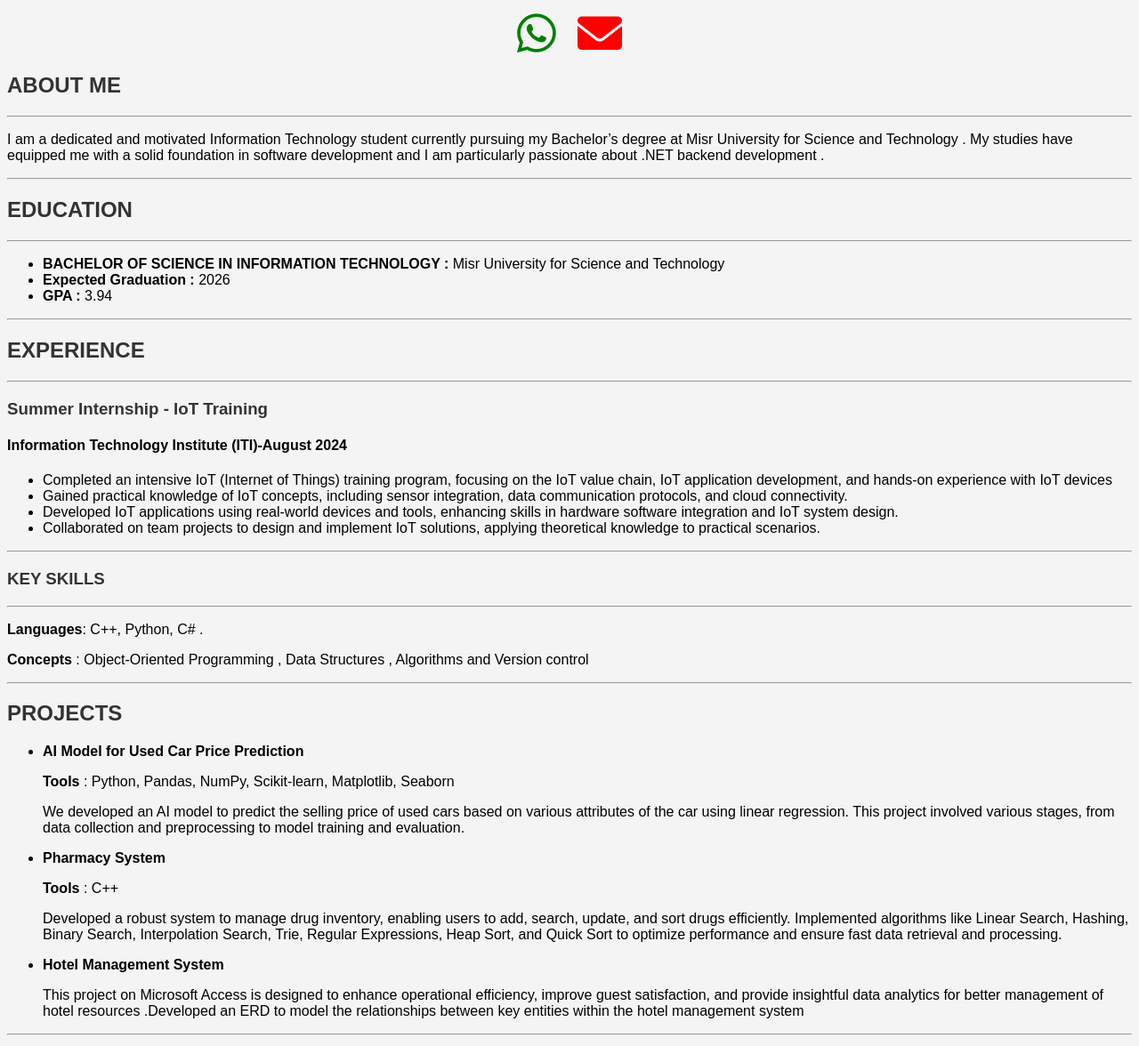
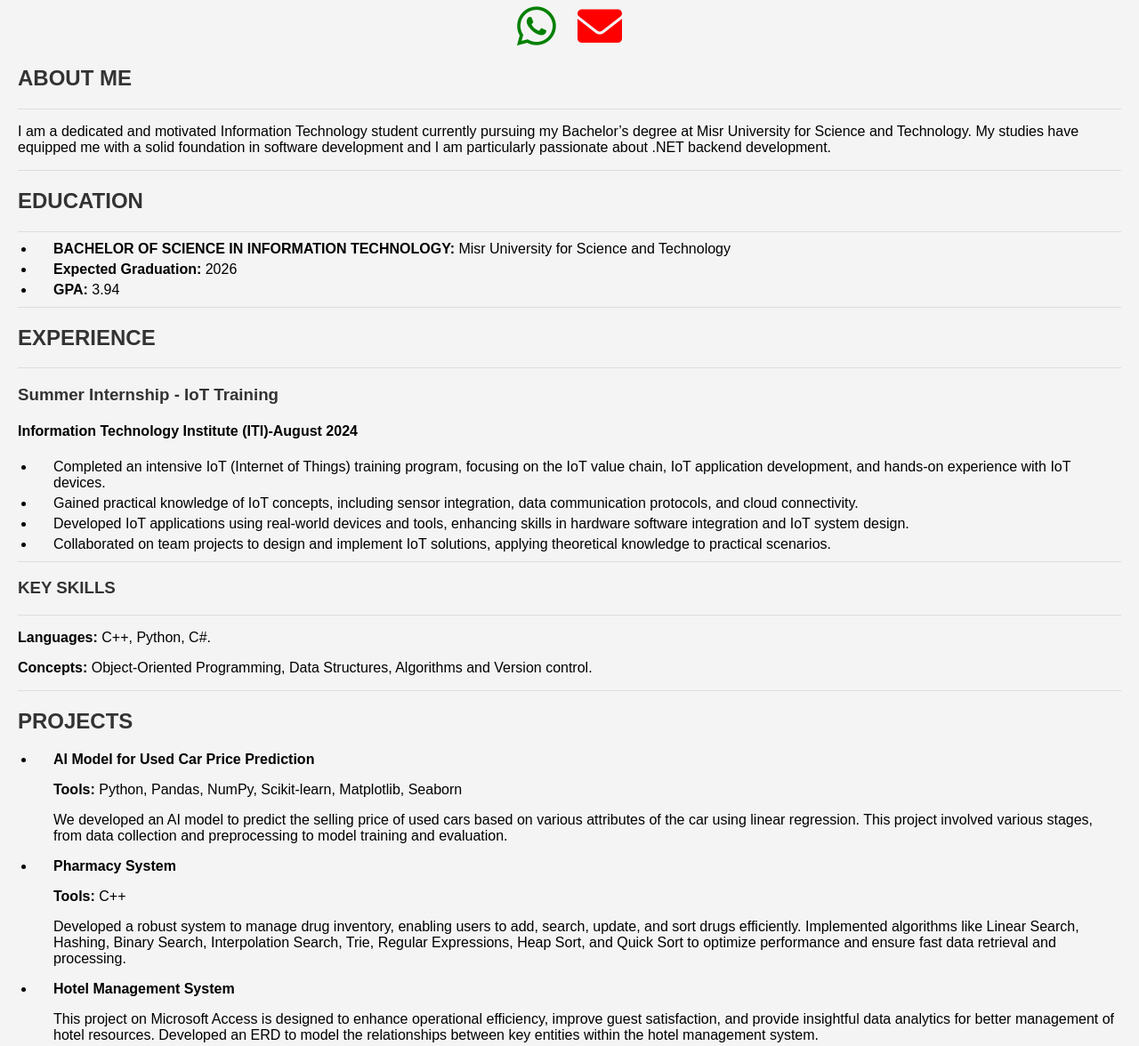
Before and after one commit to khaledshabrawy007/html-portfolio, a plain HTML site: page index.html in a window 1280 px wide. Shown: the part 96-1272 px from the top of the page at 89% size. Drawn offline with Linux system fonts and the light colour scheme.

Commit message:
v1 index.html

```diff
--- a/index.html
+++ b/index.html
@@ -2,104 +2,94 @@
 <html lang="en">
 <head>
     <meta charset="UTF-8">
-    <meta name="viewport" content="width=device-width, initial-scale=1, maximum-scale=1, user-scalable=no">
+    <meta name="viewport" content="width=device-width, initial-scale=1.0">
     <link rel="stylesheet" href="https://cdnjs.cloudflare.com/ajax/libs/font-awesome/6.0.0/css/all.min.css">
     <title>My Portfolio</title>
     <style>
+        body {
+            background-color: #f4f4f4;
+            font-family: Arial, sans-serif;
+            margin: 0;
+            padding: 20px;
+        }
+        h1, h2, h3 {
+            color: #333;
+        }
         ul, li {
             font-weight: normal;
+            margin: 5px 0;
+            padding-left: 20px;
+        }
+        hr {
+            margin: 10px 0;
+            border: 0;
+            border-top: 1px solid #ddd;
+        }
+        .social-icons {
+            text-align: center;
+            margin: 20px 0;
+        }
+        .social-icons a {
+            margin: 0 10px;
+            text-decoration: none;
         }
     </style>
-        <style>
-            body {
-                background-color: #f4f4f4; /* Light gray background */
-                font-family: Arial, sans-serif;
-            }
-            h1, h2, h3 {
-                color: #333; /* Dark gray for better contrast */
-            }
-        </style>
-
-
 </head>
-
-
-
 <body>
-    <h1 style="text-align: center;">Khaled El Sayed El Shabrawy </h1>
-
-    <div style="text-align: center; margin-top: 50px;">
-        <a href="https://wa.me/201125880612" target="_blank" style="margin: 10px; text-decoration: none;">
-            <i class="fa-brands fa-whatsapp" style="font-size: 50px; color: green;"></i>
-        </a>
-        <a href="mailto:khalidshabrawy007@gmail.com?subject=Hello&body=I%20want%20to%20contact%20you." target="_blank"
-           style="margin: 10px; text-decoration: none;">
-            <i class="fa-solid fa-envelope" style="font-size: 50px; color: red;"></i>
-        </a>
+    <h1 style="text-align: center;">Khaled El Sayed El Shabrawy</h1>
+    <div class="social-icons">
+        <a href="https://wa.me/201125880612" target="_blank"><i class="fa-brands fa-whatsapp" style="font-size: 50px; color: green;"></i></a>
+        <a href="mailto:khalidshabrawy007@gmail.com?subject=Hello&body=I%20want%20to%20contact%20you." target="_blank"><i class="fa-solid fa-envelope" style="font-size: 50px; color: red;"></i></a>
     </div>
 
     <h2>ABOUT ME</h2>
     <hr>
-    <p> I am a dedicated and motivated Information Technology student currently pursuing my Bachelor’s degree at
-        Misr University for Science and Technology . My studies have equipped me with a solid foundation in software
-        development and I am particularly passionate about .NET backend development . </p>
+    <p>I am a dedicated and motivated Information Technology student currently pursuing my Bachelor’s degree at Misr University for Science and Technology. My studies have equipped me with a solid foundation in software development and I am particularly passionate about .NET backend development.</p>
     <hr>
-    <h2> EDUCATION</h2>
+
+    <h2>EDUCATION</h2>
     <hr>
     <ul>
-        <li><b>BACHELOR OF SCIENCE IN INFORMATION TECHNOLOGY : </b> Misr University for Science and Technology </li>
-        <li><b> Expected Graduation : </b> 2026 </li>
-        <li><b> GPA : </b> 3.94 </li>
+        <li><b>BACHELOR OF SCIENCE IN INFORMATION TECHNOLOGY:</b> Misr University for Science and Technology</li>
+        <li><b>Expected Graduation:</b> 2026</li>
+        <li><b>GPA:</b> 3.94</li>
     </ul>
     <hr>
-    <h2> EXPERIENCE</h2>
+
+    <h2>EXPERIENCE</h2>
     <hr>
-    <h3> Summer Internship - IoT Training</h3>
-    <h4> Information Technology Institute (ITI)-August 2024 </h4>
+    <h3>Summer Internship - IoT Training</h3>
+    <h4>Information Technology Institute (ITI)-August 2024</h4>
     <ul>
-        <li>Completed an intensive IoT (Internet of Things) training program, focusing on the IoT value chain,
-            IoT application development, and hands-on experience with IoT devices</li>
-        <li> Gained practical knowledge of IoT concepts, including sensor integration, data communication
-            protocols, and cloud connectivity.</li>
-        <li> Developed IoT applications using real-world devices and tools, enhancing skills in hardware
-            software integration and IoT system design.</li>
-        <li>Collaborated on team projects to design and implement IoT solutions, applying theoretical
-            knowledge to practical scenarios.</li>
+        <li>Completed an intensive IoT (Internet of Things) training program, focusing on the IoT value chain, IoT application development, and hands-on experience with IoT devices.</li>
+        <li>Gained practical knowledge of IoT concepts, including sensor integration, data communication protocols, and cloud connectivity.</li>
+        <li>Developed IoT applications using real-world devices and tools, enhancing skills in hardware software integration and IoT system design.</li>
+        <li>Collaborated on team projects to design and implement IoT solutions, applying theoretical knowledge to practical scenarios.</li>
     </ul>
     <hr>
-    <h3> KEY SKILLS</h3>
+
+    <h3>KEY SKILLS</h3>
     <hr>
-<p><b> Languages</b>: C++, Python, C# .</p>
-<p> <b>Concepts</b> : Object-Oriented Programming , Data Structures , Algorithms and Version control </p>
+    <p><b>Languages:</b> C++, Python, C#.</p>
+    <p><b>Concepts:</b> Object-Oriented Programming, Data Structures, Algorithms and Version control.</p>
     <hr>
-<h2> PROJECTS</h2>
+
+    <h2>PROJECTS</h2>
     <ul>
         <li>
-        <p><b> AI Model for Used Car Price Prediction</b></p>
-        <p>
-            <b>Tools </b>: Python, Pandas, NumPy, Scikit-learn, Matplotlib, Seaborn</p>
-            <p></p>We developed an AI model to predict the selling price of used cars based on various attributes of the
-            car using linear regression. This project involved various stages, from data collection and
-            preprocessing to model training and evaluation.
-        </p>
+            <p><b>AI Model for Used Car Price Prediction</b></p>
+            <p><b>Tools:</b> Python, Pandas, NumPy, Scikit-learn, Matplotlib, Seaborn</p>
+            <p>We developed an AI model to predict the selling price of used cars based on various attributes of the car using linear regression. This project involved various stages, from data collection and preprocessing to model training and evaluation.</p>
         </li>
         <li>
-        <p><b> Pharmacy System</b></p>
-        <p><b>Tools</b> : C++</p>
-        <p>Developed a robust system to manage drug inventory, enabling users to add, search, update, and sort
-            drugs efficiently. Implemented algorithms like Linear Search, Hashing, Binary Search, Interpolation
-            Search, Trie, Regular Expressions, Heap Sort, and Quick Sort to optimize performance and ensure fast
-            data retrieval and processing.</p>
+            <p><b>Pharmacy System</b></p>
+            <p><b>Tools:</b> C++</p>
+            <p>Developed a robust system to manage drug inventory, enabling users to add, search, update, and sort drugs efficiently. Implemented algorithms like Linear Search, Hashing, Binary Search, Interpolation Search, Trie, Regular Expressions, Heap Sort, and Quick Sort to optimize performance and ensure fast data retrieval and processing.</p>
         </li>
         <li>
             <p><b>Hotel Management System</b></p>
-        <p>This project on Microsoft Access is designed to enhance operational efficiency, improve guest
-            satisfaction, and provide insightful data analytics for better management of hotel resources
-            .Developed an ERD to model the relationships between key entities within the hotel management
-            system</p>
+            <p>This project on Microsoft Access is designed to enhance operational efficiency, improve guest satisfaction, and provide insightful data analytics for better management of hotel resources. Developed an ERD to model the relationships between key entities within the hotel management system.</p>
         </li>
     </ul>
-<hr>
-
 </body>
 </html>
```
Lines whose indentation alone changed are shown as unchanged.
